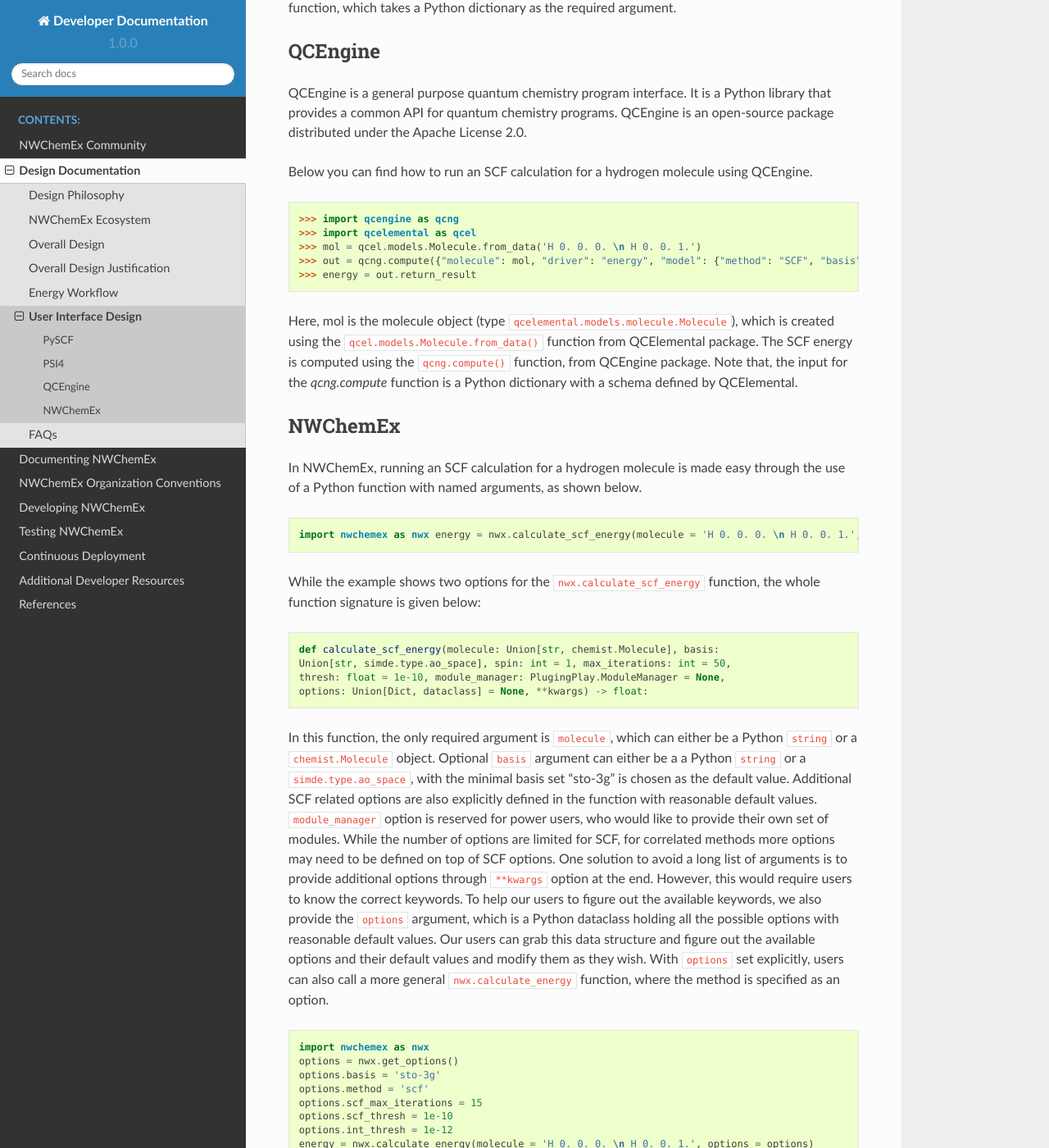
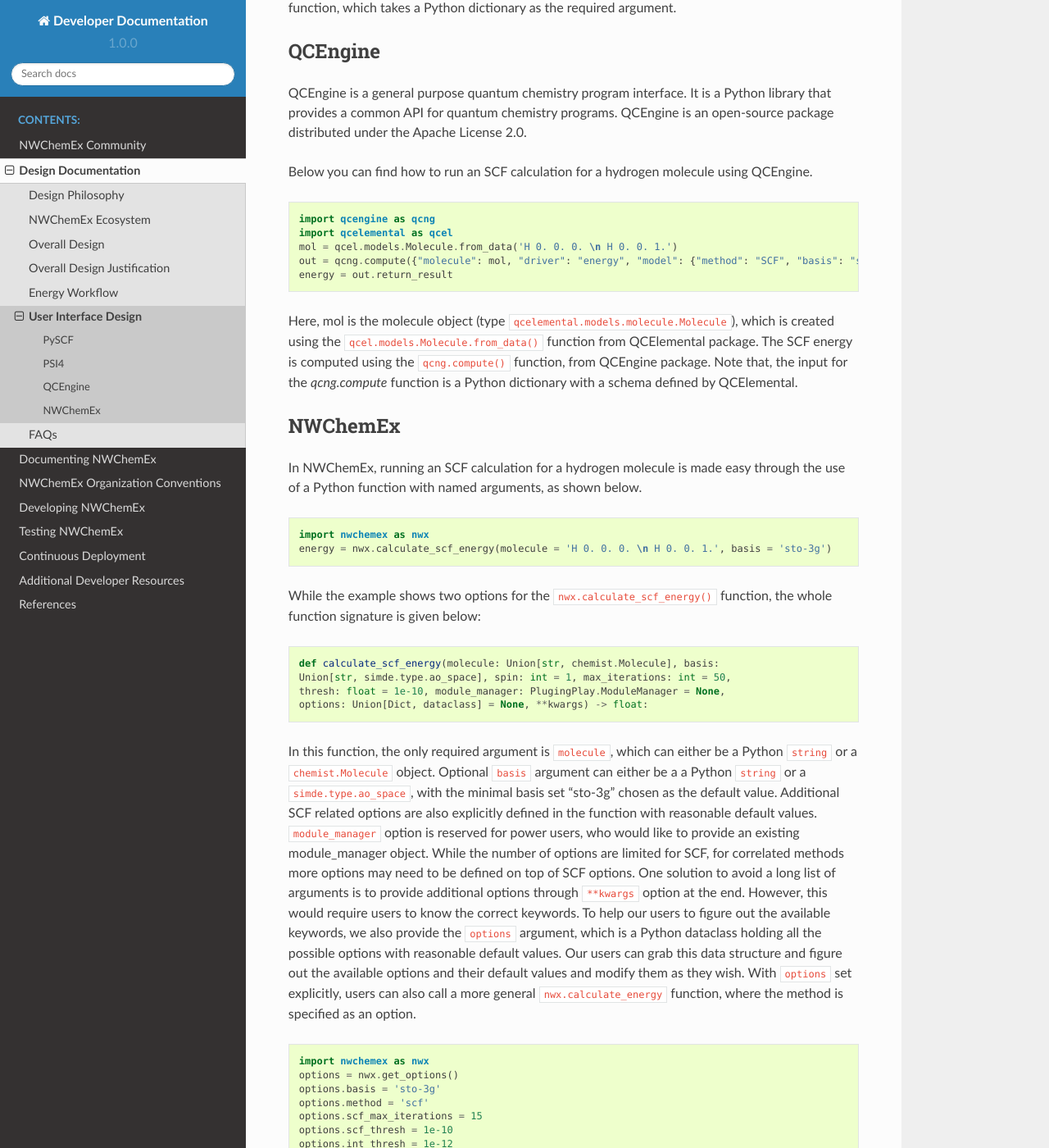
Before and after one commit to NWChemEx/.github, a Sphinx documentation site: the page built from docs/source/design/ui_design.rst, in a window 1280 px wide and 1400 px high, scrolled down 1505 px. Shown: the whole window at 82% size. Built offline with Sphinx 7.4.7 and the Read the Docs theme 2.0.0, drawn with Linux system fonts in a browser that asks for light colours; some of the changed text lies outside the part shown.

Commit message:
Fix merged lines and code indentation

```diff
--- a/docs/source/design/ui_design.rst
+++ b/docs/source/design/ui_design.rst
@@ -38,10 +38,10 @@ PySCF.
 
 .. code-block:: python
 
-    >>> from pyscf import gto, scf
-    >>> mol = gto.M(atom='O 0 0 0; H 0 1 0; H 0 0 1', basis='sto-3g')
-    >>> rhf = scf.RHF(mol)
-    >>> energy = rhf.kernel()
+    from pyscf import gto, scf
+    mol = gto.M(atom='O 0 0 0; H 0 1 0; H 0 0 1', basis='sto-3g')
+    rhf = scf.RHF(mol)
+    energy = rhf.kernel()
 
 Here, mol is the object (type ``pyscf.gto.mole.Mole``) representing the molecule
 and integrals with the given basis set and rhf is the object (type
@@ -60,9 +60,9 @@ calculation for a hydrogen molecule using the PsiAPI mode.
 
 .. code-block:: python
 
-    >>> import psi4
-    >>> mol = psi4.geometry('H 0. 0. 0. \n H 0. 0. 1.')
-    >>> energy= psi4.energy('scf/sto-3g')
+    import psi4
+    mol = psi4.geometry('H 0. 0. 0. \n H 0. 0. 1.')
+    energy= psi4.energy('scf/sto-3g')
 
 Here, mol is the molecule object, which is created using the ``psi4.geometry()``
 function and the energy is computed using the ``psi4.energy()`` function, which
@@ -85,11 +85,11 @@ QCEngine.
 
 .. code-block:: python
 
-    >>> import qcengine as qcng
-    >>> import qcelemental as qcel
-    >>> mol = qcel.models.Molecule.from_data('H 0. 0. 0. \n H 0. 0. 1.')
-    >>> out = qcng.compute({"molecule": mol, "driver": "energy", "model": {"method": "SCF", "basis": "sto-3g"}})
-    >>> energy = out.return_result
+    import qcengine as qcng
+    import qcelemental as qcel
+    mol = qcel.models.Molecule.from_data('H 0. 0. 0. \n H 0. 0. 1.')
+    out = qcng.compute({"molecule": mol, "driver": "energy", "model": {"method": "SCF", "basis": "sto-3g"}})
+    energy = out.return_result
 
 Here, mol is the molecule object (type
 ``qcelemental.models.molecule.Molecule``), which is created using the
@@ -107,9 +107,10 @@ through the use of a Python function with named arguments, as shown below.
 
 .. code-block:: python
 
-    import nwchemex as nwx energy = nwx.calculate_scf_energy(molecule = 'H 0. 0. 0. \n H 0. 0. 1.', basis = 'sto-3g')
+    import nwchemex as nwx
+    energy = nwx.calculate_scf_energy(molecule = 'H 0. 0. 0. \n H 0. 0. 1.', basis = 'sto-3g')
 
-While the example shows two options for the ``nwx.calculate_scf_energy``
+While the example shows two options for the ``nwx.calculate_scf_energy()``
 function, the whole function signature is given below:
 
 .. code-block:: python
@@ -122,10 +123,10 @@ function, the whole function signature is given below:
 In this function, the only required argument is ``molecule``, which can either
 be a Python ``string`` or a ``chemist.Molecule`` object. Optional ``basis``
 argument can either be a a Python ``string`` or a ``simde.type.ao_space``, with
-the minimal basis set "sto-3g" is chosen as the default value. Additional SCF
+the minimal basis set "sto-3g" chosen as the default value. Additional SCF
 related options are also explicitly defined in the function with reasonable
 default values. ``module_manager`` option is reserved for power users, who would
-like to provide their own set of modules. While the number of options are
+like to provide an existing module_manager object. While the number of options are
 limited for SCF, for correlated methods more options may need to be defined on
 top of SCF options. One solution to avoid a long list of arguments is to provide
 additional options through ``**kwargs`` option at the end. However, this would
```
